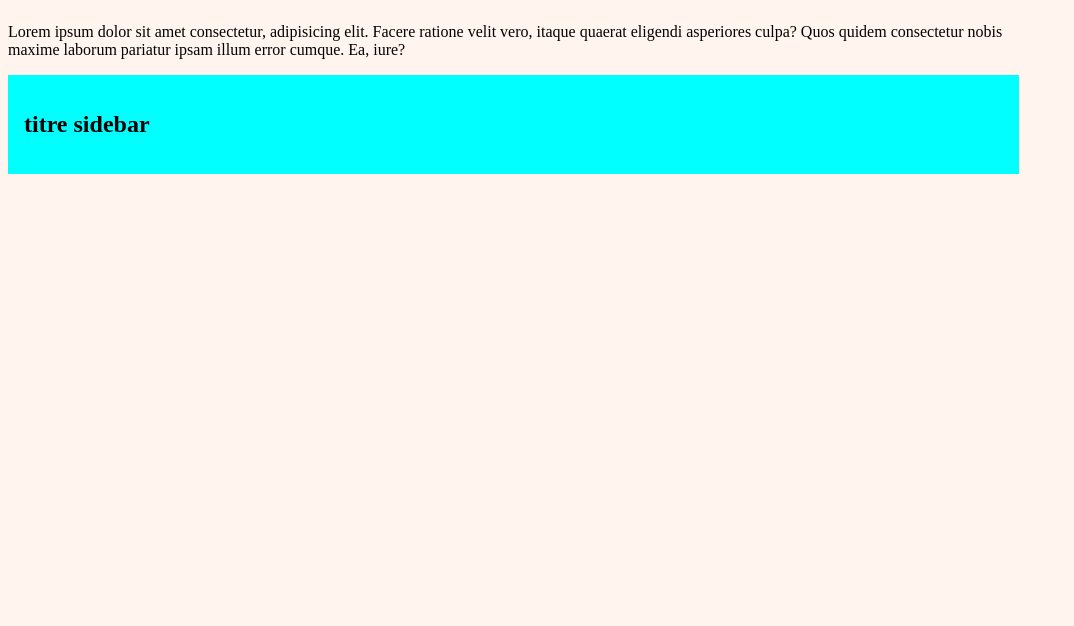
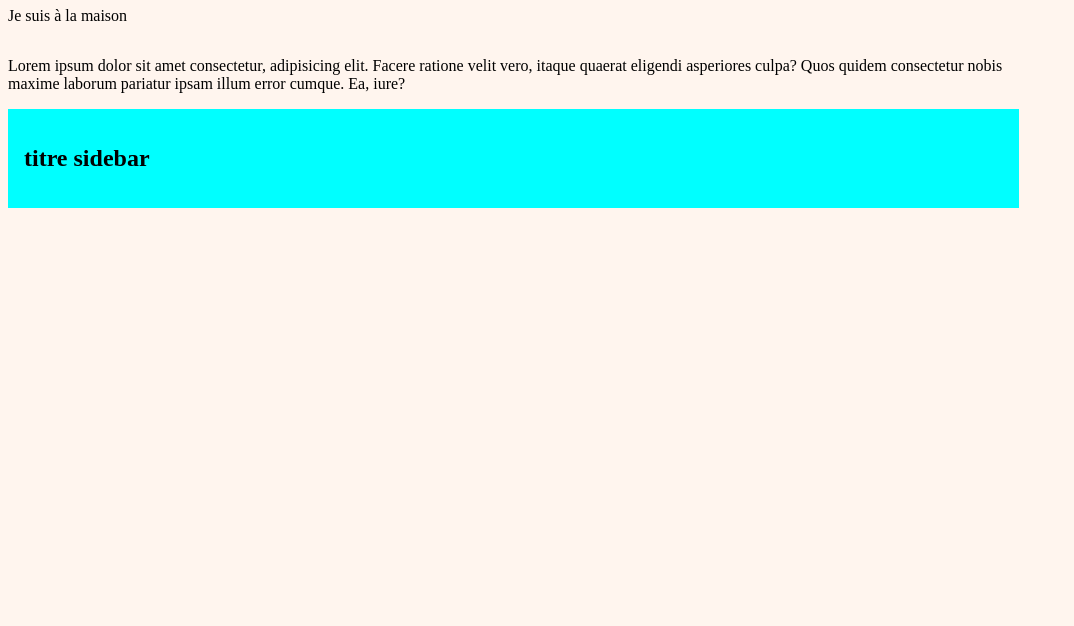
Before and after one commit to godartcedric/inrgwi31, a plain HTML site: page index.html in a window 1280 px wide. Shown: the part 174-800 px from the top of the page, without its empty margins (0-1074 px from the left). Drawn offline with Linux system fonts and the light colour scheme.

Commit message:
add p maison

```diff
--- a/index.html
+++ b/index.html
@@ -15,6 +15,7 @@
   <body>
     <div class="page">
 <h1> Titre</h1>
+<p>Je suis à la maison</p>
 <div class="content">
   <div class="main">
     <p>Lorem ipsum dolor sit amet consectetur, adipisicing elit. Facere ratione velit vero, itaque quaerat eligendi asperiores culpa? Quos quidem consectetur nobis maxime laborum pariatur ipsam illum error cumque. Ea, iure?</p>
```
